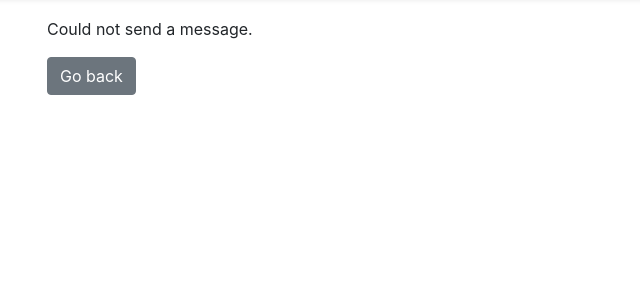
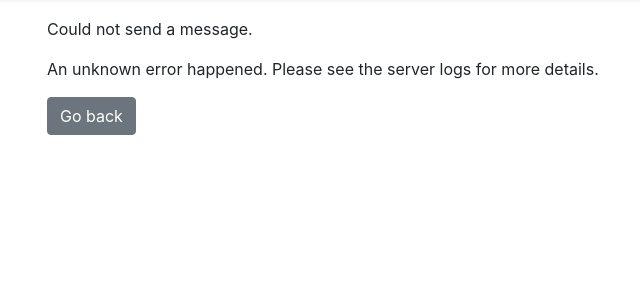
Before and after one commit to krakeusz/coffee-roulette, a Django app: page /slack/send_message/failure/1 in a window 1280 px wide. Shown: the part 88-388 px from the top of the page, without its empty margins (38-678 px from the left). Run offline with Django 3.2, Linux system fonts and the light colour scheme; some libraries are stand-ins or nearby versions.

Commit message:
Improve error handling with slack test message

```diff
--- a/src/roulette/slackbot/templates/slackbot/send_message/failure.html
+++ b/src/roulette/slackbot/templates/slackbot/send_message/failure.html
@@ -11,6 +11,8 @@
     <p>You can add Slack admin users by going to <a href="{% url 'admin:auth_user_change' user.id %}">the User admin
             page</a> and providing Slack user ID.
         To get user ID, go to your Slack instance, select your account, view profile, Copy member ID.</p>
+    {% else %}
+    <p>An unknown error happened. Please see the server logs for more details.</p>
     {% endif %}
     <p><a class="btn btn-secondary" role="button" href="{% url 'slackbot:settings' %}">Go back</a></p>
 </div>
--- a/src/roulette/slackbot/views.py
+++ b/src/roulette/slackbot/views.py
@@ -5,7 +5,7 @@ from django.shortcuts import render
 from django.views.decorators.http import require_POST
 from django.urls import reverse
 
-from .exceptions import NoWorkspaceError
+from .exceptions import NoWorkspaceError, SlackbotError
 from .models import SlackAdminUser, SlackRoulette, SlackWorkspace
 from matcher.models import Vote, Roulette, RouletteUser
 from .webapi import BotClient
@@ -23,14 +23,17 @@ def send_hello_to_admins(request):
     try:
         users = SlackAdminUser.objects.all()
         if len(users) == 0:
-            return HttpResponseRedirect(reverse('slackbot:send_message_failure'), args=['no_admins'])
+            return HttpResponseRedirect(reverse('slackbot:send_message_failure', args=['no_admins']))
         client = BotClient()
         for user in users:
             client.post_im(
                 user, "Hi! This is a test message sent from the Coffee Roulette Django backend.")
         return HttpResponseRedirect(reverse('slackbot:send_message_success'))
     except NoWorkspaceError:
-        return HttpResponseRedirect(reverse('slackbot:send_message_failure'), args=['no_slack_workspace'])
+        return HttpResponseRedirect(reverse('slackbot:send_message_failure', args=['no_slack_workspace']))
+    except Exception as ex:
+        print(str(ex))
+        return HttpResponseRedirect(reverse('slackbot:send_message_failure', args=['unknown_error']))
 
 
 def send_message_success(request):
@@ -41,7 +44,7 @@ def send_message_failure(request, failure_type):
     return render(request, 'slackbot/send_message/failure.html', {'user': request.user, 'failure_type': failure_type})
 
 
-@require_POST
+@ require_POST
 def fetch_votes(request, roulette_id):
     failure_type = 'unknown'
     try:
```
